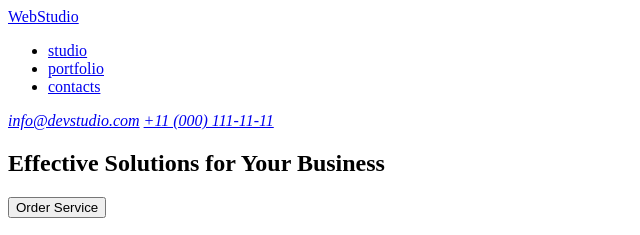
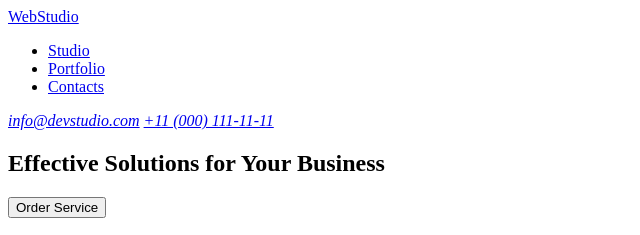
Before and after one commit to nynaxy/goit-markup-hw-02, a plain HTML site: page index.html in a window 1280 px wide. Shown: the top 235 px of the page, 0-640 px from the left. Drawn offline with Linux system fonts and the light colour scheme.

Commit message:
Update index.html
changing lowercase

```diff
--- a/index.html
+++ b/index.html
@@ -12,9 +12,9 @@
         <nav>
             <a href="WebStudio">WebStudio</a>
             <ul>
-                <li><a href="studio">studio</a></li>
-                <li><a href="portfolio">portfolio</a></li>
-                <li><a href="contacts">contacts</a></li>
+                <li><a href="Studio">Studio</a></li>
+                <li><a href="Portfolio">Portfolio</a></li>
+                <li><a href="Contacts">Contacts</a></li>
             </ul>
         </nav>
         <address>
```
